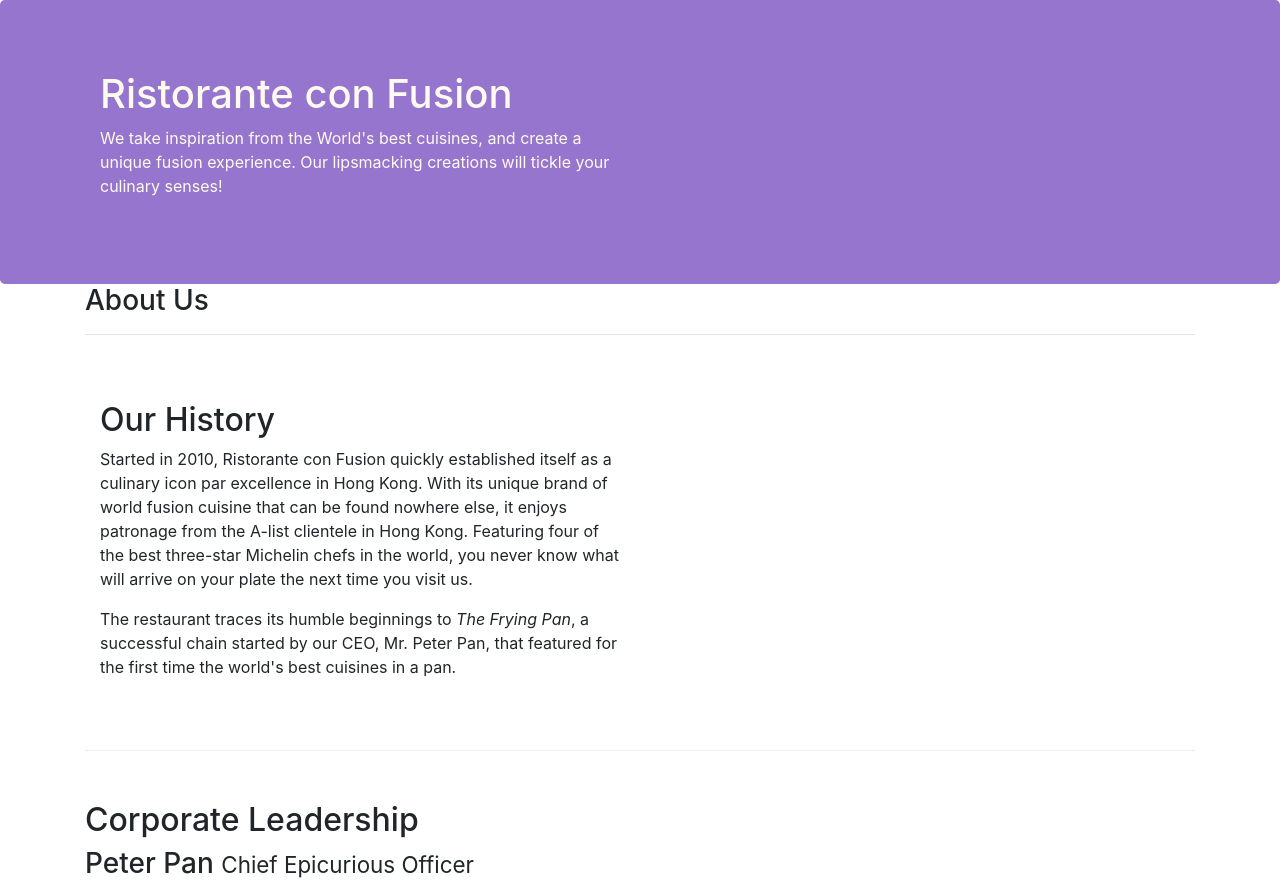
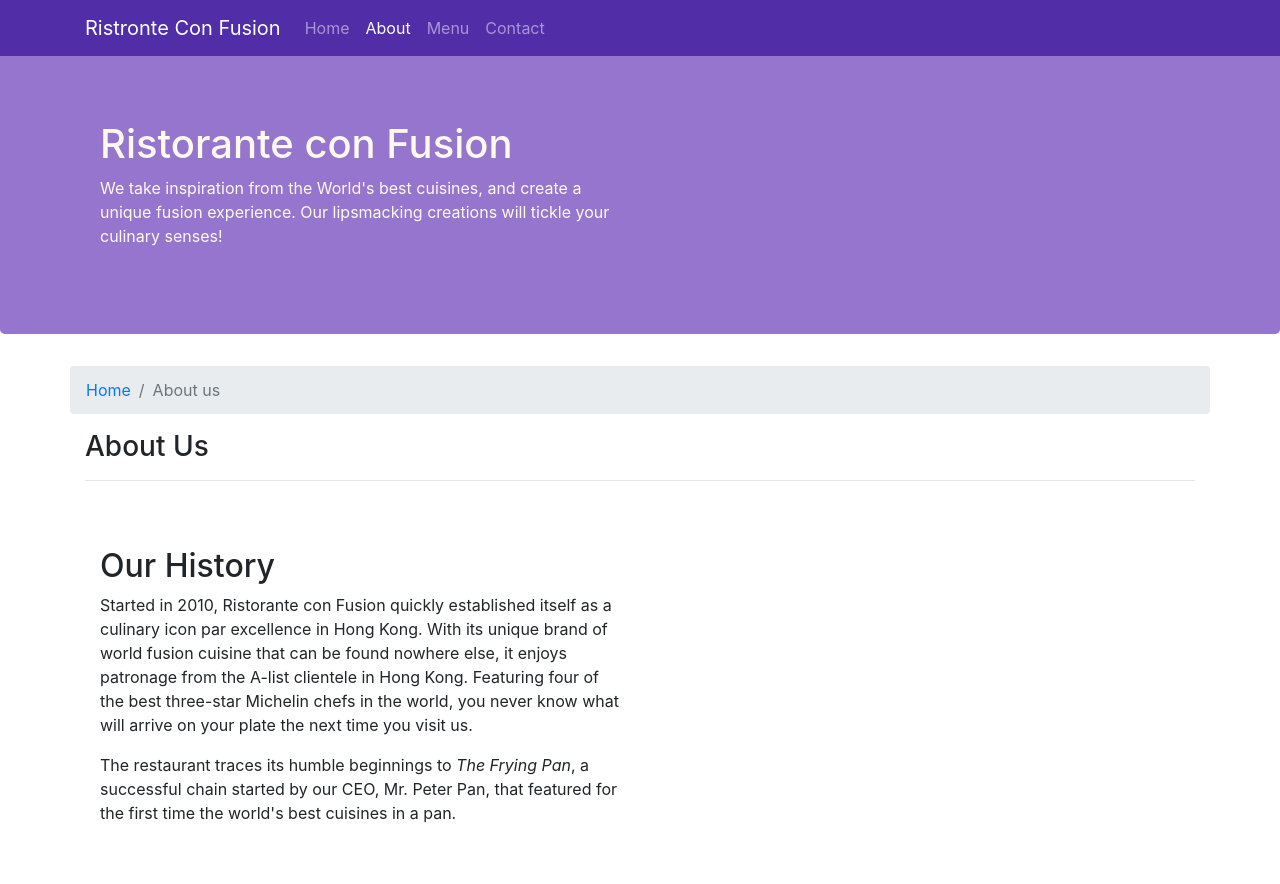
Before and after one commit to Dhirish/Full_Stack_Boot, a website: page aboutus.html in a window 1280 px wide. Shown: the top 884 px of the page. Drawn offline with nearby package versions, Linux system fonts and the light colour scheme.

Commit message:
navbar and bread

```diff
--- a/aboutus.html
+++ b/aboutus.html
@@ -15,7 +15,23 @@
 </head>
 
 <body>
+    <nav class="navbar navbar-dark navbar-expand-sm fixed-top">
+        <div class="container">
+                <button class="navbar-toggler" type="button" data-toggle="collapse" data-target="#Navbar">
+                    <span class="navbar-toggler-icon"></span>
+                </button>
+            <a class="navbar-brand" href="./index.html">Ristronte Con Fusion</a>
+            <div class="collapse navbar-collapse" id="Navbar">
+                    <ul class="navbar-nav mr-auto">
+                            <li class="nav-item "><a class="nav-link" href="./index.html">Home</a></li>
+                            <li class="nav-item active"><a class="nav-link" href="./aboutus.html">About</a></li>
+                            <li class="nav-item"><a class="nav-link" href="#">Menu</a></li>
+                            <li class="nav-item"><a class="nav-link" href="#">Contact</a></li>
+                    </ul>
+            </div>
 
+        </div>
+    </nav>
     <header class="jumbotron">
         <div class="container">
             <div class="row row-header">
@@ -30,8 +46,12 @@
     </header>
 
     <div class = "container">
-        <div>
-            <div>
+        <div class="row">
+            <ol class="col-12 breadcrumb">
+                <li class="breadcrumb-item"><a href="./index.html">Home</a></li>
+                <li class="breadcrumb-item active">About us</li>
+            </ol>
+            <div class="col-12">
                <h3>About Us</h3>
                <hr>
             </div>
@@ -70,8 +90,8 @@
                 <div class="col-4 offset-1 col-sm-2">
                     <h5>Links</h5>
                     <ul class="list-unstyled">
-                        <li><a href="#">Home</a></li>
-                        <li><a href="#">About</a></li>
+                        <li><a href="./index.html">Home</a></li>
+                        <li><a href="./aboutus.html">About</a></li>
                         <li><a href="#">Menu</a></li>
                         <li><a href="#">Contact</a></li>
                     </ul>
--- a/css/styles.css
+++ b/css/styles.css
@@ -18,7 +18,6 @@
 
 .jumbotron{
     padding: 70px 30px 70px 30px;
-    margin: 0px auto;
     background: #9575CD;
     color: floralwhite;
 }
@@ -28,3 +27,11 @@
     margin: 0px;
     color: #0F0F0F
 }
+body{
+    padding: 50px 0px 0px 0px;
+    z-index: 0;
+}
+
+.navbar-dark{
+    background-color : #512DA8;
+}
```
Also changed, not shown: index.html (+18 -2 lines).
